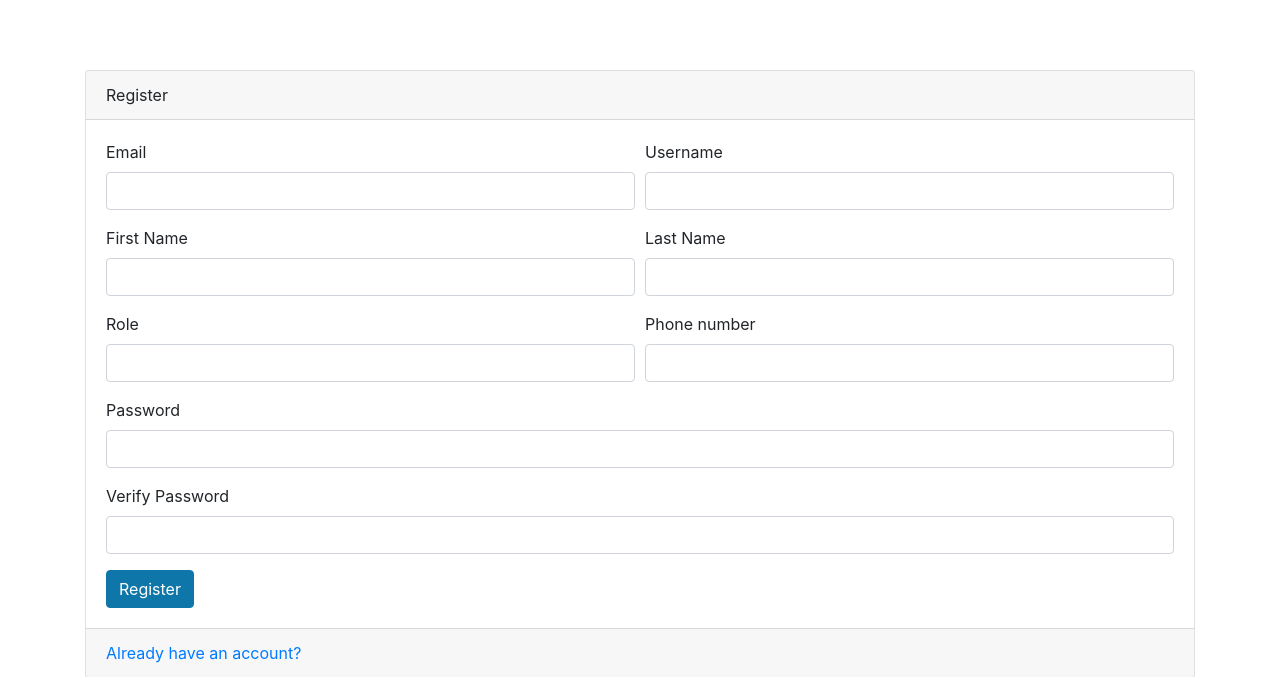
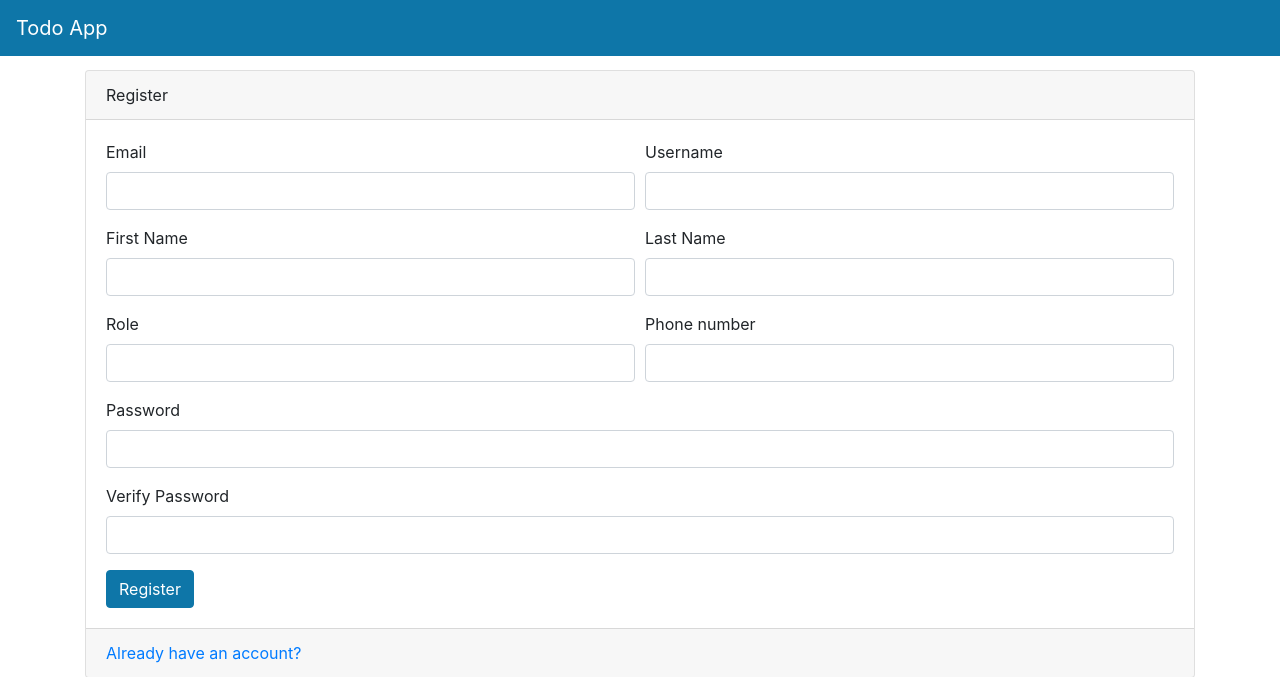
Before and after one commit to MdJiyaulHaq/Todo-FastAPI, a FastAPI app: page /auth/register-page in a window 1280 px wide. Shown: the top 677 px of the page. Run offline with FastAPI, Linux system fonts and the light colour scheme; some libraries are stand-ins or nearby versions.

Commit message:
Add navbar template and update todo page to include user context

```diff
--- a/routers/todo.py
+++ b/routers/todo.py
@@ -52,7 +52,7 @@ async def todo_page(request: Request, db: db_dependency):
             return redirect_to_login()
         todos = db.query(Todo).filter(Todo.owner_id == user["id"]).all()
         return templates.TemplateResponse(
-            "todo.html", {"request": request, "todos": todos}
+            "todo.html", {"request": request, "todos": todos, "user": user}
         )
     except Exception:
         return redirect_to_login()
--- a/templates/layout.html
+++ b/templates/layout.html
@@ -10,6 +10,9 @@
 </head>
 
 <body>
+
+    {% include "navbar.html" %}
+
     {% block content %}
 
     {% endblock content %}
--- /dev/null
+++ b/templates/navbar.html
@@ -0,0 +1,25 @@
+<div>
+    <nav class="navbar navbar-expand-md navbar-dark main-color fixed-top">
+        <a class="navbar-brand" href="#">Todo App</a>
+        <button class="navbar-toggler" type="button" data-toggle="collapse" data-target="#navbarNav"
+            aria-controls="navbarNav" aria-expanded="false" aria-label="Toggle navigation">
+            <span class="navbar-toggler-icon"></span>
+        </button>
+        <div class="collapse navbar-collapse" id="navbarNav">
+            <ul class="navbar-nav">
+                {% if user %}
+                <li class="nav-item active">
+                    <a class="nav-link" href="/todos/todo-page">Home</a>
+                </li>
+                {% endif %}
+            </ul>
+            <ul class="navbar-nav ml-auto">
+                {% if user %}
+                <li class="nav-item m-1">
+                    <a type="button" class="btn btn-outline-light text-white" onclick="logout()">Logout</a>
+                </li>
+                {% endif %}
+            </ul>
+        </div>
+    </nav>
+</div>
```
